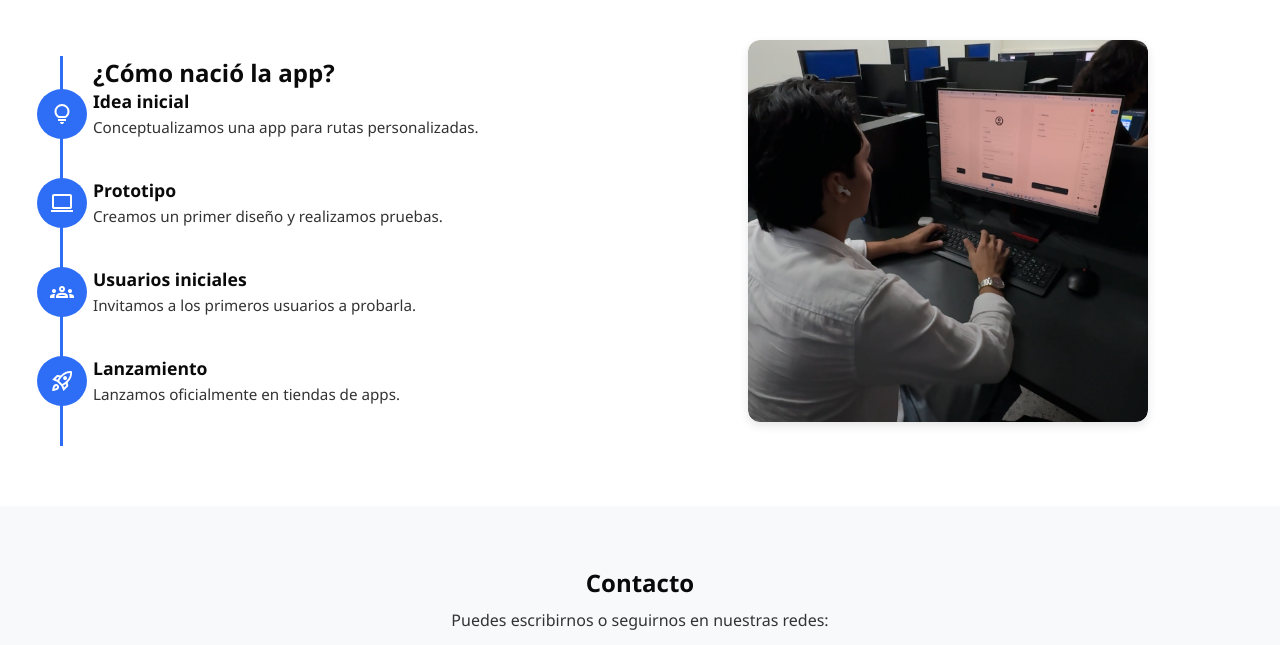
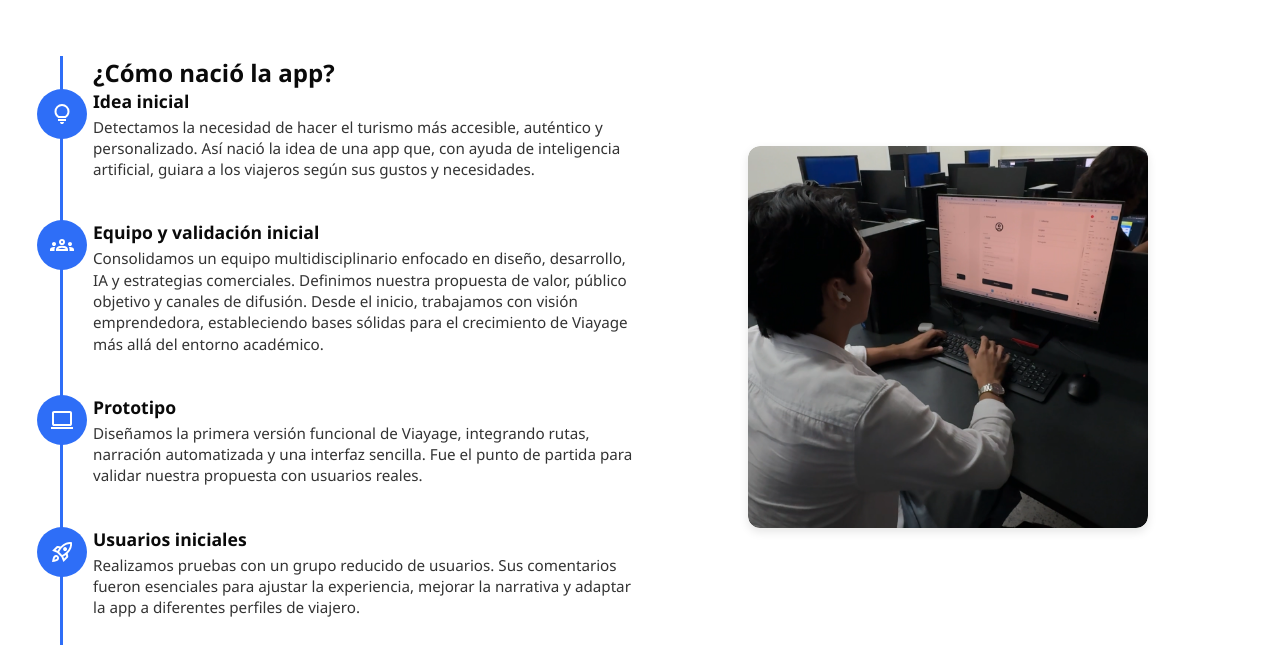
Before and after one commit to josephaven/viayage-web, a plain HTML site: page index.html in a window 1280 px wide. Shown: the part 1270-1915 px from the top of the page. Drawn offline with Linux system fonts and the light colour scheme.

Commit message:
se actualizo la pagina

```diff
--- a/index.html
+++ b/index.html
@@ -37,7 +37,8 @@
       <div class="about-text">
         <h2>Sobre Viayage</h2>
         <p>
-          Viayage nació con la misión de ayudarte a descubrir el mundo de forma personalizada, intuitiva y accesible, como una app pensada para cada tipo de viajero.
+          Viayage es una innovadora aplicación móvil que funciona como un asistente turístico inteligente. Fue creada en febrero de 2025 por estudiantes de la Universidad Veracruzana con el objetivo de transformar la forma en que las personas viajan. A través de inteligencia artificial, Viayage ofrece rutas personalizadas, recomendaciones narradas en tiempo real y una experiencia accesible para cualquier persona, sin importar el idioma o la cultura.
+Más que una herramienta para planear viajes, Viayage es un compañero que guía, informa y enriquece cada recorrido.
         </p>
       </div>
       <div class="about-icon-card">
@@ -77,31 +78,31 @@
           <div class="icon"><img src="foco.svg" alt="Idea" /></div>
           <div class="text">
             <h4>Idea inicial</h4>
-            <p>Conceptualizamos una app para rutas personalizadas.</p>
+            <p>Detectamos la necesidad de hacer el turismo más accesible, auténtico y personalizado. Así nació la idea de una app que, con ayuda de inteligencia artificial, guiara a los viajeros según sus gustos y necesidades.</p>
           </div>
         </div>
 
         <div class="timeline-item">
-          <div class="icon"><img src="computadora.svg" alt="Prototipo" /></div>
+          <div class="icon"><img src="grupo.svg" alt="Prototipo" /></div>
           <div class="text">
-            <h4>Prototipo</h4>
-            <p>Creamos un primer diseño y realizamos pruebas.</p>
+            <h4>Equipo y validación inicial</h4>
+            <p>Consolidamos un equipo multidisciplinario enfocado en diseño, desarrollo, IA y estrategias comerciales. Definimos nuestra propuesta de valor, público objetivo y canales de difusión. Desde el inicio, trabajamos con visión emprendedora, estableciendo bases sólidas para el crecimiento de Viayage más allá del entorno académico.</p>
           </div>
         </div>
 
         <div class="timeline-item">
-          <div class="icon"><img src="grupo.svg" alt="Usuarios" /></div>
+          <div class="icon"><img src="computadora.svg" alt="Usuarios" /></div>
           <div class="text">
-            <h4>Usuarios iniciales</h4>
-            <p>Invitamos a los primeros usuarios a probarla.</p>
+            <h4>Prototipo</h4>
+            <p>Diseñamos la primera versión funcional de Viayage, integrando rutas, narración automatizada y una interfaz sencilla. Fue el punto de partida para validar nuestra propuesta con usuarios reales.</p>
           </div>
         </div>
 
         <div class="timeline-item">
           <div class="icon"><img src="rocket.svg" alt="Lanzamiento" /></div>
           <div class="text">
-            <h4>Lanzamiento</h4>
-            <p>Lanzamos oficialmente en tiendas de apps.</p>
+            <h4>Usuarios iniciales</h4>
+            <p>Realizamos pruebas con un grupo reducido de usuarios. Sus comentarios fueron esenciales para ajustar la experiencia, mejorar la narrativa y adaptar la app a diferentes perfiles de viajero.</p>
           </div>
         </div>
       </div>
@@ -122,19 +123,20 @@
   <div class="container contact-icons">
     <h2>Contacto</h2>
     <p>Puedes escribirnos o seguirnos en nuestras redes:</p>
+
+    <!-- Correo visible + clicable -->
+
     <div class="social-links">
-        <a href="mailto:viayageapp@gmail.com" target="_blank">
+      <a href="mailto:viayageapp@gmail.com">
         <img src="mail.png" alt="Correo" />
       </a>
       <a href="https://www.instagram.com/viayage_mx?igsh=MThxdnpobWYzajFvOA==" target="_blank">
         <img src="insta.png" alt="Instagram" />
       </a>
-        <a href="https://www.facebook.com/viayageapp" target="_blank">
-          <img src="face.png" alt="Facebook" />
-        </a>
     </div>
   </div>
 </section>
+
 
   <!-- SCRIPT PARA CARRUSEL -->
   <script>
```
Lines whose indentation alone changed are shown as unchanged.
